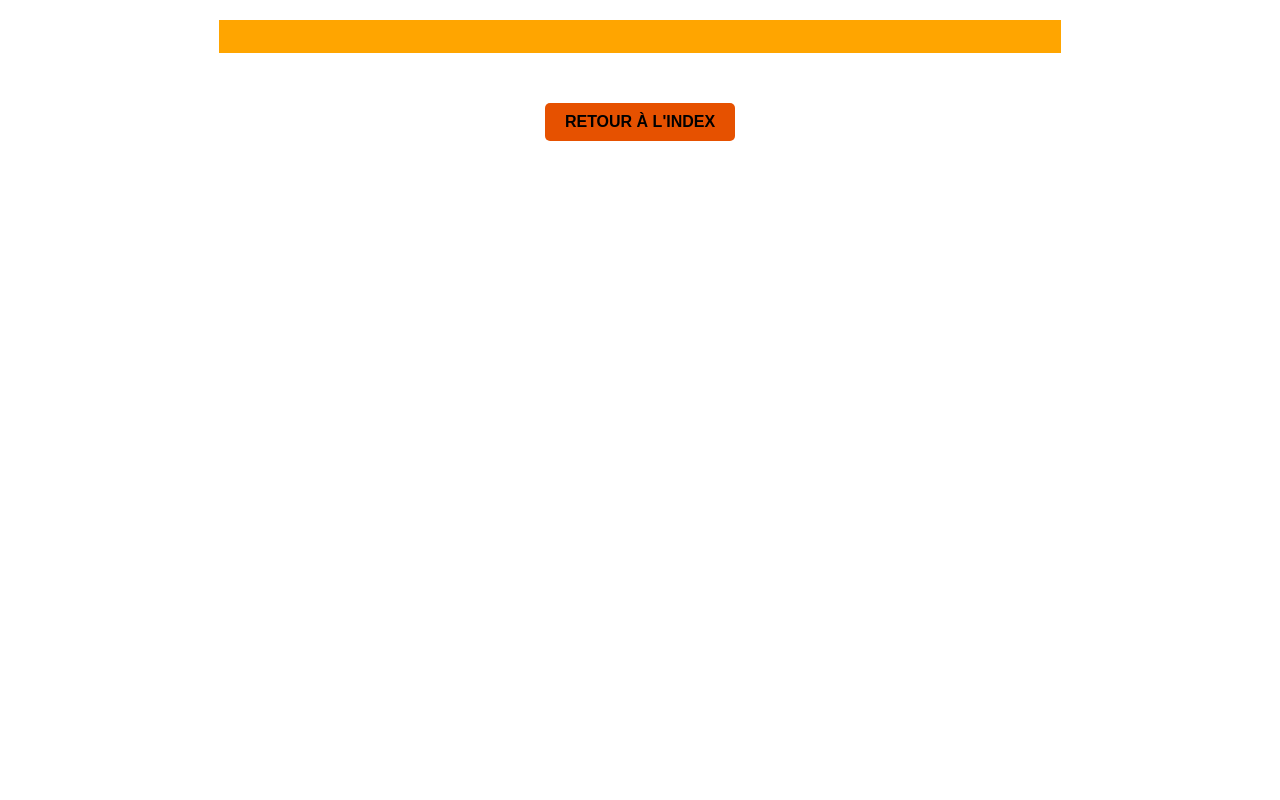
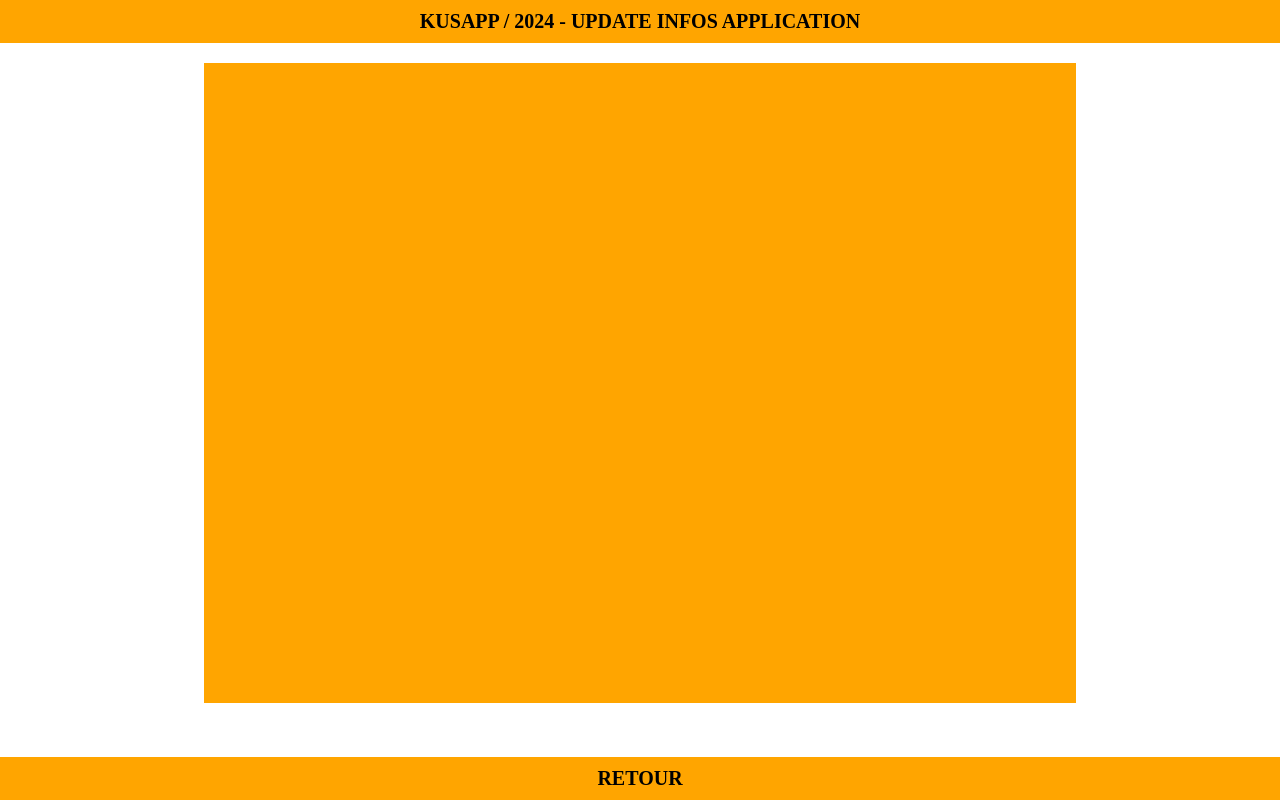
Before and after one commit to Kusanagi8200/KuzApp, a PHP site: page /test-shell.php in a window 1280 px wide. Run offline with PHP 8.4, Linux system fonts and the light colour scheme.

Commit message:
Update test-shell.php

```diff
--- a/test-shell.php
+++ b/test-shell.php
@@ -1,9 +1,9 @@
 <?php
 // Spécifiez le chemin vers votre script shell
-$command = 'bash /var/www/html/App-Update-Infos-Linux/test.sh';
-
-// Exécution de la commande
-$output = shell_exec($command);
+$command = 'bash /var/www/html/Kusapp/test.sh';
+ob_start();
+passthru($command);
+$output = ob_get_clean();
 
 // Ajout d'en-têtes pour le contenu HTML
 header('Content-Type: text/html; charset=utf-8');
@@ -12,42 +12,55 @@ header('Content-Type: text/html; charset=utf-8');
 echo "<!DOCTYPE html>";
 echo "<html><head>";
 echo "<style>";
-echo "body {";
+echo "body, html {";
+echo "    height: 100%;"; // Donne une hauteur de 100% au corps et au HTML
+echo "    margin: 0;"; // Supprime les marges par défaut
+echo "    padding: 0;"; // Supprime les paddings par défaut
 echo "    display: flex;";
-echo "    justify-content: center;"; // Centre le terminal sur la page
-echo "    flex-direction: column;"; // Organise le contenu verticalement
-echo "    align-items: center;"; // Centre le contenu horizontalement
-echo "    margin-top: 20px;"; // Décale tout le contenu de 200px vers le bas
+echo "    flex-direction: column;";
+echo "}";
+echo ".banner {";
+echo "    width: 100%;"; // Largeur totale
+echo "    background-color: orange;"; // Couleur de fond
+echo "    color: black;"; // Couleur de texte
+echo "    text-align: center;"; // Texte centré
+echo "    padding: 10px 0;"; // Padding vertical
+echo "    font-size: 20px;"; // Taille de police
+echo "    font-weight: bold;"; // Gras
 echo "}";
 echo ".terminal {";
-echo "    width: 65%;"; // Largeur du terminal ajustée
-echo "    background-color: #ffa500;"; // Fond orange
-echo "    color: #000;"; // Texte en noir
+echo "    width: 65%;";
+echo "    background-color: #ffa500;";
+echo "    color: #000;";
 echo "    font-family: monospace;";
-echo "    padding: 10px;";
-echo "    white-space: pre-wrap; /* Maintient le formatage de l'espace */";
-echo "    margin-bottom: 40px;"; // Ajout d'un espace en dessous du terminal
+echo "    padding: 20px;";
+echo "    white-space: pre-wrap;";
+echo "    overflow: auto;"; // Ajoute une barre de défilement si nécessaire
+echo "    margin: 20px auto;";
+echo "    height: 600px;"; // Hauteur fixe pour le terminal
 echo "}";
-echo ".button {";
-echo "    display: inline-block;"; // Changez block par inline-block pour la largeur automatique
-echo "    padding: 10px 20px;"; // Padding horizontal plus large pour l'esthétique
-echo "    margin: 10px auto;"; // Centrage et espace entre les boutons
-echo "    background-color: #E65100;"; // Couleur de fond orange plus sombre
+echo ".bottom-banner {";
+echo "    position: fixed;";
+echo "    bottom: 0;";
+echo "    left: 0;";
+echo "    width: 100%;";
+echo "    background-color: orange;";
 echo "    color: black;";
 echo "    text-align: center;";
-echo "    font-size: 16px;";
+echo "    padding: 10px 0;";
+echo "    font-size: 20px;";
 echo "    font-weight: bold;";
-echo "    border: none;";
-echo "    border-radius: 5px;";
-echo "    cursor: pointer;";
 echo "}";
-echo ".button:hover {";
-echo "    background-color: #45a049;"; // Changement de couleur au survol
+echo "a.bottom-link {";
+echo "    color: black;"; // Couleur du texte
+echo "    text-decoration: none;"; // Aucune décoration de texte
+echo "    display: block;"; // Assure que le lien prend toute la largeur du bandeau
 echo "}";
 echo "</style>";
 echo "</head><body>";
+echo "<div class='banner'>KUSAPP / 2024 - UPDATE INFOS APPLICATION</div>";
 echo "<div class='terminal'><pre>$output</pre></div>";
-// Ajout d'un bouton de retour directement sous le terminal avec un lien vers index.php
-echo "<div style='text-align: center;'><a href='index.php'><button class='button'>RETOUR À L'INDEX</button></a></div>";
+// Modification ici pour faire du texte dans le bandeau inférieur un lien de retour
+echo "<div class='bottom-banner'><a href='index.php' class='bottom-link'>RETOUR</a></div>";
 echo "</body></html>";
 ?>
```
